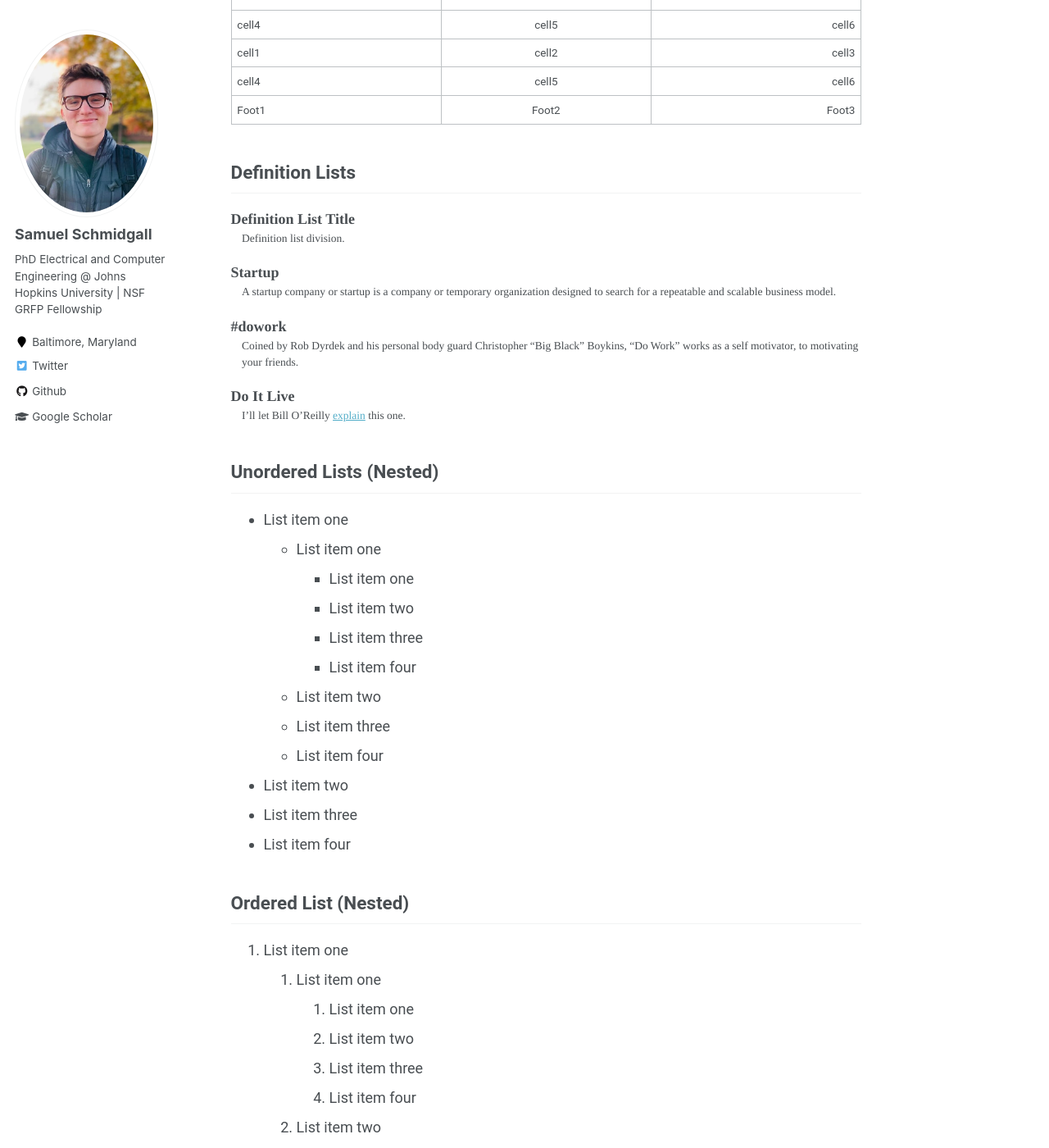
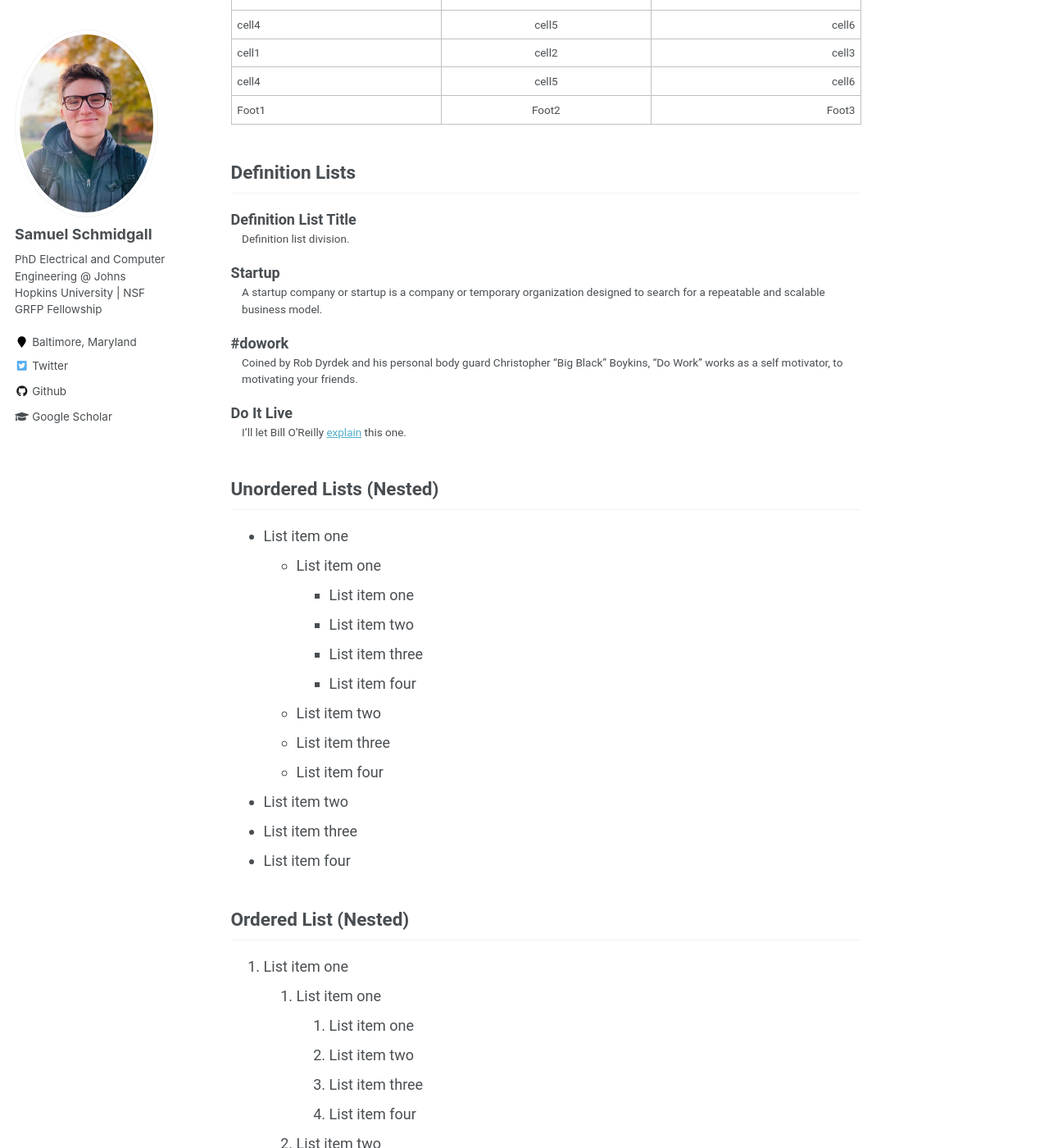
Before and after one commit to SamuelSchmidgall/SamuelSchmidgall.github.io, a Jekyll site: the page built from _pages/markdown.md, in a window 1280 px wide and 1400 px high, scrolled down 1996 px. Shown: the whole window at 82% size. Built offline with Jekyll 4.4.1, drawn with Linux system fonts in a browser that asks for light colours.

Commit message:
Update _page.scss

```diff
--- a/_sass/_page.scss
+++ b/_sass/_page.scss
@@ -86,13 +86,13 @@
 
   dt {
     margin-top: 1em;
-    font-family: $times;
+    font-family: $roboto;
     font-weight: bold;
   }
 
   dd {
     margin-left: 1em;
-    font-family: $times;
+    font-family: $roboto;
     font-size: $type-size-6;
   }
 
@@ -228,7 +228,7 @@
 .page__meta {
   margin-top: 2em;
   color: mix(#fff, $gray, 25%);
-  font-family: "Times New Roman", Times, serif;
+  font-family: $roboto;
   font-size: $type-size-6;
 
   p {
```
